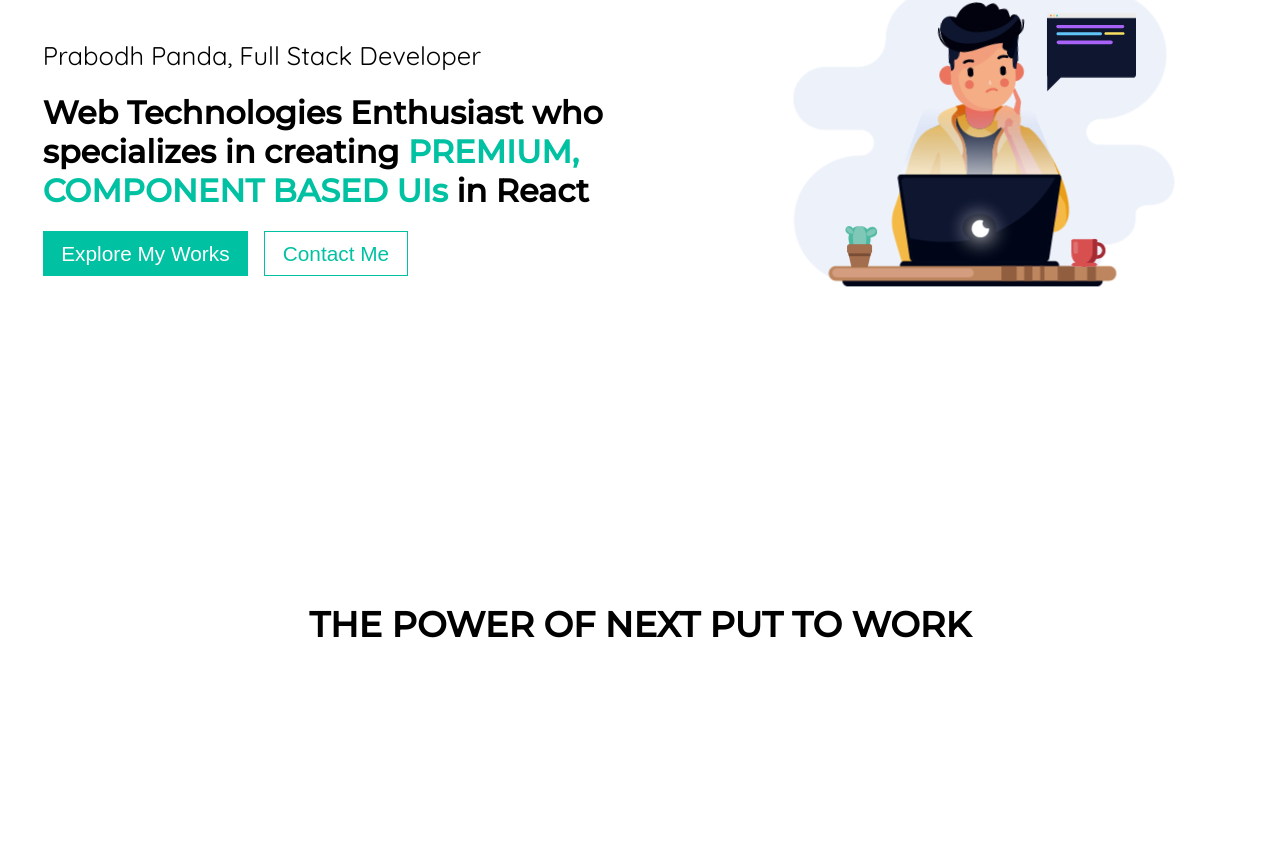
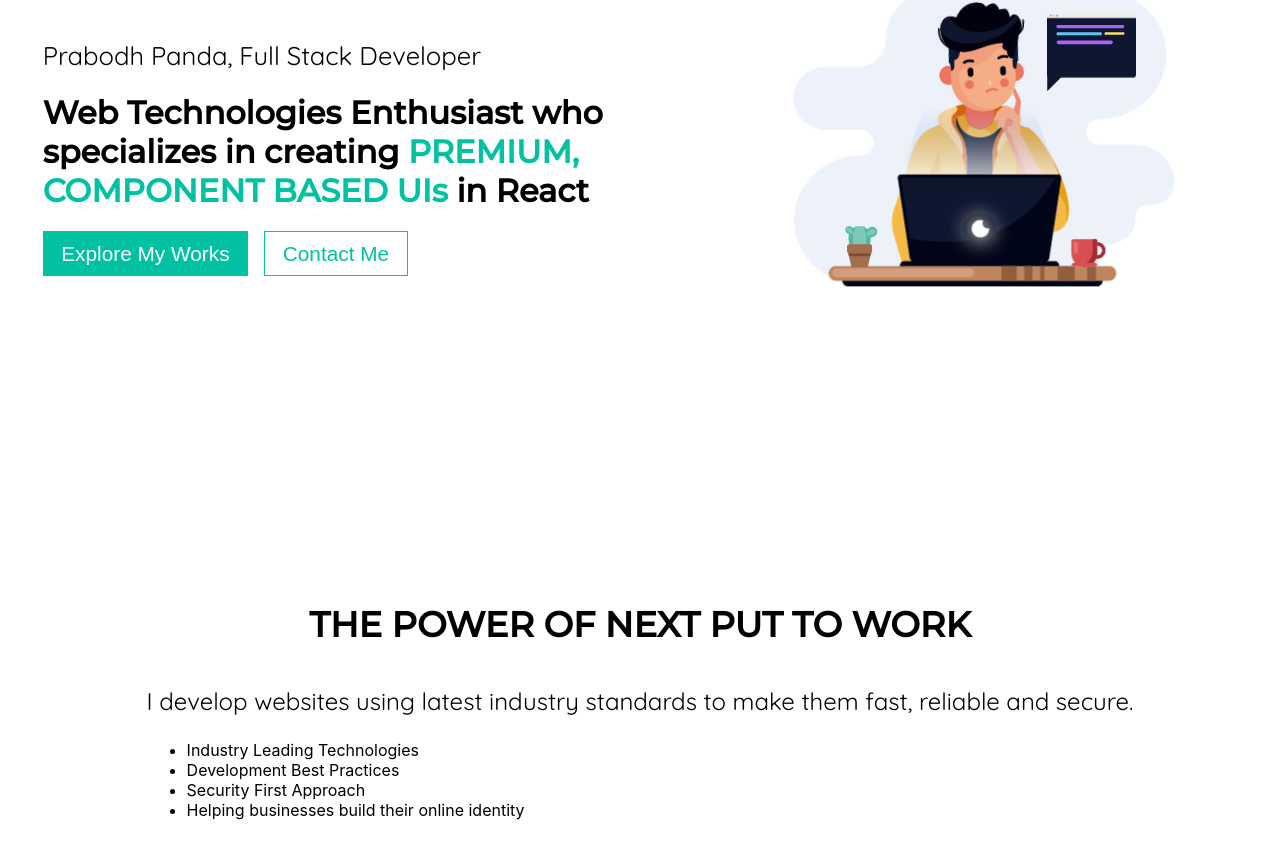
Before and after one commit to Prabodh-Panda/prabodh-panda.github.io, a Next.js app: page / in a window 1280 px wide. Shown: the part 293-1151 px from the top of the page. Before the commit the page ends 1035 px from the top, so only its background shows below. Built offline with nearby package versions, Linux system fonts and the light colour scheme.

Commit message:
Added more text content

```diff
--- a/pages/index.tsx
+++ b/pages/index.tsx
@@ -24,9 +24,19 @@
           <Button label="Explore My Works"/>
           <Button label="Contact Me" vairant="secondary"/>
         </div>
+        {/* TODO: Add logos of industry standard technologies that I use. */}
       </Header>
       <Section header="The Power of Next Put to work">
-
+        <p>
+          I develop websites using latest industry standards to make them fast, reliable and secure.
+        </p>
+        <ul>
+          <li>Industry Leading Technologies</li>
+          <li>Development Best Practices</li>
+          <li>Security First Approach</li>
+          <li>Helping businesses build their online identity</li>
+        </ul>
+        {/* TODO: ADD LOGOS */}
       </Section>
     </div>
   )
```
